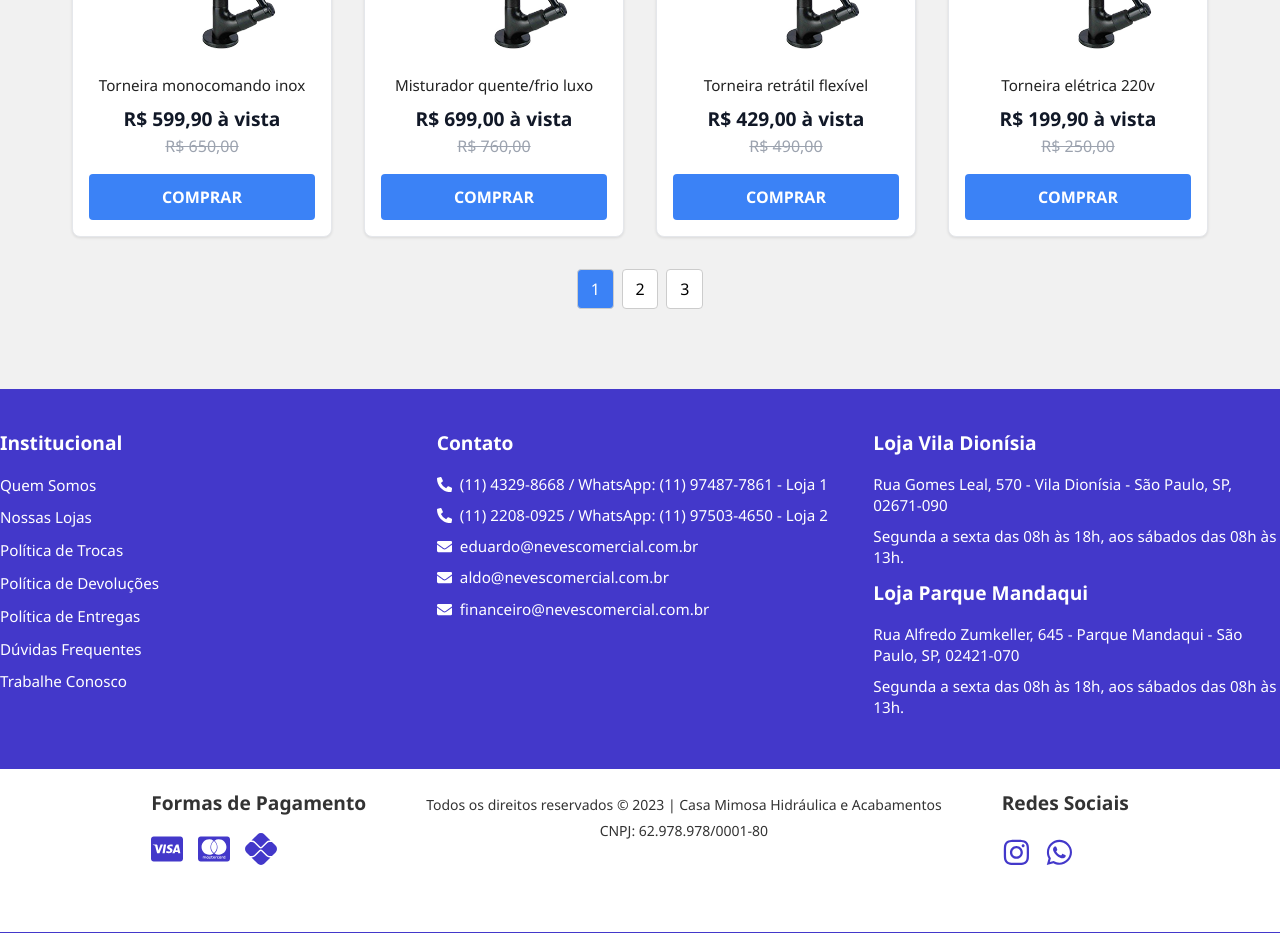
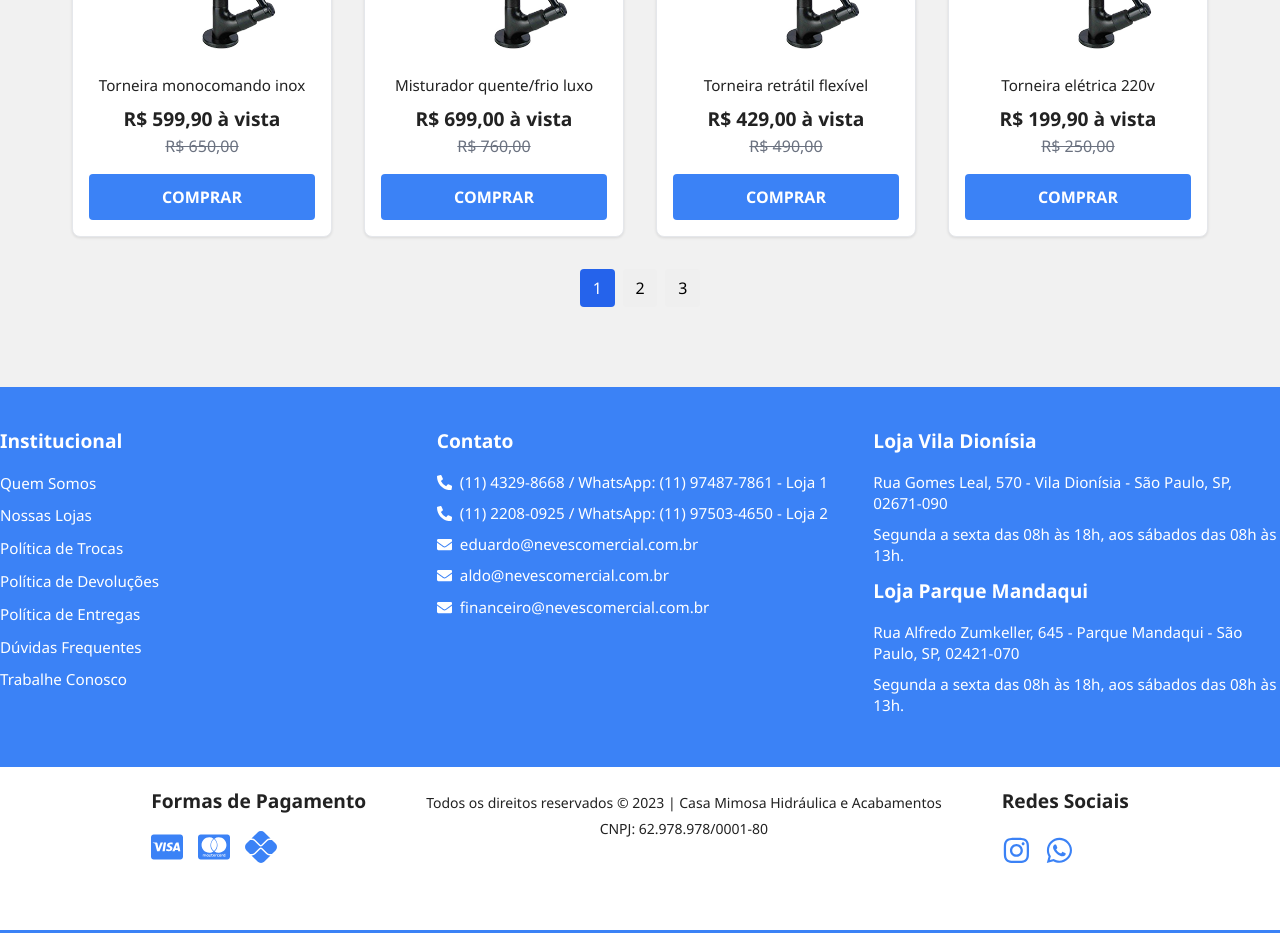
Before and after one commit to Guilherme1Souza/Neves-Comercial, a Next.js app: page /revestimentos-e-pisos in a window 1280 px wide. Shown: the part 1140-2073 px from the top of the page. Built offline with nearby package versions, Linux system fonts and the light colour scheme.

Commit message:
feat(theme): adicionando e implementando theme no estilos

```diff
--- a/src/components/BuscaNav/style.js
+++ b/src/components/BuscaNav/style.js
@@ -12,7 +12,7 @@ export const SearchBox = styled.div`
   border: 1px solid #d1d5db;
   border-radius: 9999px;
   padding: 0.5rem 1rem;
-  background-color: #fff;
+  background: ${({ theme }) => theme.colors.white};
   box-shadow: 0 1px 2px rgba(0, 0, 0, 0.05);
 
   &:focus-within {
@@ -24,10 +24,10 @@ export const SearchBox = styled.div`
 export const Input = styled.input`
   flex: 1;
   border: none;
-  background-color: #fff;
+  background: ${({ theme }) => theme.colors.white};
   outline: none;
   font-size: 0.875rem;
-  color: #000;
+  color: ${({ theme }) => theme.colors.text};
 
   &::placeholder {
     color:rgb(39, 39, 39);
@@ -41,7 +41,7 @@ export const Dropdown = styled.ul`
   z-index: 10;
   width: 100%;
   margin-top: 0.5rem;
-  background-color: #f1f1f1;
+  background: ${({ theme }) => theme.colors.background};
   border-radius: 0.375rem;
   border: 1px solid #d1d5db;
   box-shadow: 0 4px 6px rgba(0, 0, 0, 0.1);
@@ -56,6 +56,6 @@ export const Item = styled.li`
 
   &:hover,
   &.active {
-    background-color: #f3f4f6;
+   background: ${({ theme }) => theme.colors.white};
   }
 `;
--- a/src/components/Footer/style.js
+++ b/src/components/Footer/style.js
@@ -1,8 +1,8 @@
 import styled from "styled-components";
 
 export const Container = styled.footer`
-  background-color: #4338ca;
-  color: #fff;
+  background-color: ${({ theme }) => theme.colors.primary};
+  color: ${({ theme }) => theme.colors.white};
   padding-block: 40px;
 
   @media (max-width: 600px) {
@@ -56,7 +56,7 @@ export const PaymentMethods = styled.div`
   font-size: 2rem;
 
   svg {
-    color: #4338ca;
+    color: ${({ theme }) => theme.colors.primary};
   }
 `;
 
@@ -67,21 +67,17 @@ export const SocialMedia = styled.div`
   margin-bottom: 20px;
 
   a {
-    color: #4338ca;
+    color: ${({ theme }) => theme.colors.primary};
     transition: 0.3s;
-  }
-
-  a:hover {
-    color: #111;
   }
 `;
 
 export const InfoSection = styled.div`
-  background-color: #fff;
+  background-color: ${({ theme }) => theme.colors.white};
   text-align: center;
   padding: 20px 10px;
   font-size: 14px;
-  color: #333;
+  color: ${({ theme }) => theme.colors.text};
   line-height: 1.5;
 
   p {
@@ -98,10 +94,10 @@ export const InfoContent = styled.div`
 `;
 
 export const DeveloperBar = styled.div`
-  background-color: #4338ca;
+  background-color: ${({ theme }) => theme.colors.primary};
   text-align: center;
   padding: 4px 0;
-  color: #fff;
+  color: ${({ theme }) => theme.colors.white};
   font-size: 14px;
   font-weight: 500;
   line-height: 1;
--- a/src/components/Header/style.js
+++ b/src/components/Header/style.js
@@ -5,7 +5,7 @@ export const HeaderWrapper = styled.header`
 `;
 
 export const TopBar = styled.div`
-  background-color: #2563eb;
+  background: ${({ theme }) => theme.colors.primary};
   color: white;
   font-size: 0.875rem;
   text-align: center;
@@ -75,7 +75,7 @@ export const IconGroup = styled.div`
   display: flex;
   align-items: center;
   gap: 2rem;
-  color: #facc15;
+  color: ${({ theme }) => theme.colors.secondary};
 
   @media (max-width: 768px) {
     flex-direction: column;
@@ -97,7 +97,7 @@ export const IconGroupDesktop = styled.div`
   display: flex;
   align-items: center;
   gap: 2rem;
-  color: #facc15;
+  color: ${({ theme }) => theme.colors.secondary};
 
   @media (max-width: 768px) {
     display: none;
@@ -111,13 +111,13 @@ export const IconGroupMobile = styled.div`
     display: flex;
     flex-direction: column;
     gap: 1rem;
-    color: #facc15;
+    color: ${({ theme }) => theme.colors.secondary};
     margin-top: 2rem;
   }
 `;
 
 export const IconLabel = styled.span`
-  color: #374151;
+  color: ${({ theme }) => theme.colors.text};
   font-size: 0.875rem;
   line-height: 1;
 `;
@@ -127,7 +127,7 @@ export const NavWrapper = styled.nav`
   justify-content: center;
   gap: 3.5rem;
   font-size: 0.875rem;
-  color: #374151;
+  color: ${({ theme }) => theme.colors.text};
   padding: 0.75rem 0;
   position: relative;
 
@@ -180,7 +180,7 @@ export const ModuleWrapper = styled.div`
 
 export const ModuleTitle = styled.strong`
   font-size: 1.1rem;
-  color: #0c4a6e;
+  color: ${({ theme }) => theme.colors.primary};
   font-weight: 700;
   margin-bottom: 0.5rem;
   padding-bottom: 0.15rem;
@@ -189,13 +189,13 @@ export const ModuleTitle = styled.strong`
 
 export const SubNavItem = styled.div`
   font-size: 0.9rem;
-  color: #1e293b;
+  color: ${({ theme }) => theme.colors.text};
   cursor: pointer;
   padding: 0.15rem 0;
   transition: color 0.2s;
 
   &:hover {
-    color: #2563eb;
+   color: ${({ theme }) => theme.hover.primary};
   }
 `;
 
@@ -229,7 +229,7 @@ export const MobileMenu = styled.div`
     z-index: 1500;
     gap: 1rem;
     font-size: 1.1rem;
-    color: #1e293b;
+    color: ${({ theme }) => theme.colors.text};
   }
 `;
 
@@ -254,13 +254,13 @@ export const DepartamentosMenu = styled.div`
       background: none;
       border: none;
       font-size: 1rem;
-      color: #2563eb;
+      color: ${({ theme }) => theme.colors.primary};
       margin-bottom: 1rem;
       cursor: pointer;
     }
 
     strong {
-      color: #0c4a6e;
+      color: ${({ theme }) => theme.colors.text};
       margin-top: 1rem;
       margin-bottom: 0.3rem;
     }
@@ -269,7 +269,7 @@ export const DepartamentosMenu = styled.div`
       padding-left: 0rem;
 
       &:hover {
-        color: #0c4a6e;
+        color: ${({ theme }) => theme.hover.primary};
       }
     }
   }
--- a/src/components/Hero/style.js
+++ b/src/components/Hero/style.js
@@ -26,7 +26,7 @@ export const LogoItem = styled.div`
   gap: 12px;
 
    svg {
-    color: #f4e453; /* amarelo */
+    color: ${({ theme }) => theme.colors.secondary};
     font-size: 2rem;
   }
 `;
@@ -37,13 +37,13 @@ export const TextBlock = styled.div`
   line-height: 1.2;
 
   strong {
-    color: #3a45f4; /* azul */
+    color: ${({ theme }) => theme.colors.primary};
     font-weight: bold;
   }
 
   span {
     font-size: 0.85rem;
-    color: #3a45f4;
+    color: ${({ theme }) => theme.colors.primary};
   }
 
 
--- a/src/pages/_app.js
+++ b/src/pages/_app.js
@@ -1,10 +1,14 @@
 import GlobalStyle from "@styles/GlobalStyle";
+import theme from "@styles/theme";
+import { ThemeProvider } from "styled-components";
 
 export default function MyApp({ Component, pageProps }) {
   return (
     <>
-      <GlobalStyle />
-      <Component {...pageProps} />
+      <ThemeProvider theme={theme}>
+        <GlobalStyle />
+        <Component {...pageProps} />
+      </ThemeProvider>
     </>
   );
 }
--- a/src/pages/index.jsx
+++ b/src/pages/index.jsx
@@ -8,7 +8,7 @@ import Footer from "@/components/Footer";
 
 const Container = styled.div`
   min-height: 100vh;
-  background-color: #f1f1f1;
+  background-color: ${({ theme }) => theme.colors.background};
 `;
 
 export default function Home() {
--- a/src/pages/revestimentos-e-pisos.jsx
+++ b/src/pages/revestimentos-e-pisos.jsx
@@ -20,14 +20,14 @@ const Titulo = styled.h1`
   text-align: center;
   font-size: 2rem;
   margin-bottom: 2rem;
-  color: #3b82f6;
+  color: ${({ theme }) => theme.colors.primary};
 `;
 
 const Line = styled.div`
   max-width: 2000px;
   height: 2px;
   margin: 2rem 0;
-  background: #D9D9D9;
+  background: ${({ theme }) => theme.colors.grayLight};
 `;
 
 const Controls = styled.div`
@@ -48,7 +48,7 @@ const Grid = styled.div`
 `;
 
 const Card = styled.div`
-  background: #fff;
+  background: ${({ theme }) => theme.colors.white};
   border: 1px solid #e5e7eb;
   border-radius: 8px;
   text-align: center;
@@ -76,18 +76,18 @@ const Card = styled.div`
 
 
 const PrecoAtual = styled.div`
-  color: #111827;
+  color: ${({ theme }) => theme.colors.text};
   font-size: 1.2rem;
   font-weight: bold;
 `;
 const PrecoAntigo = styled.div`
   text-decoration: line-through;
-  color: #9ca3af;
+  color: ${({ theme }) => theme.colors.gray};
   margin-bottom: 1rem;
 `;
 const Botao = styled.button`
-  background: #3b82f6;
-  color: #fff;
+  background: ${({ theme }) => theme.colors.primary};
+  color: ${({ theme }) => theme.colors.white};
   border: none;
   border-radius: 4px;
   padding: 0.75rem 1rem;
@@ -96,7 +96,7 @@ const Botao = styled.button`
   width: 100%;
   transition: 0.3s;
   &:hover {
-    background: #2563eb;
+    background: ${({ theme }) => theme.hover.primary};
   }
 `;
 
@@ -105,19 +105,19 @@ const Pagination = styled.div`
   justify-content: center;
   gap: 0.5rem;
   margin-top: 2rem;
+
   button {
     padding: 0.5rem 0.8rem;
-    border: 1px solid #ccc;
+    border: none;
     border-radius: 4px;
-    background: #fff;
     cursor: pointer;
     &:hover {
-      background: #3b82f6;
-      color: #fff;
+      background: ${({ theme }) => theme.hover.primary};
+      color: ${({ theme }) => theme.colors.white};
     }
     &.active {
-      background: #3b82f6;
-      color: #fff;
+      background: ${({ theme }) => theme.hover.primary};
+      color: ${({ theme }) => theme.colors.white};
     }
   }
 `;
@@ -154,7 +154,7 @@ export default function RevestimentosePisos() {
     <>
       <Container>
         <Header />
-         <Line/>
+        <Line />
         <BoxProducts>
           <Titulo>Revestimentos e Pisos</Titulo>
 
--- /dev/null
+++ b/styles/theme.js
@@ -0,0 +1,20 @@
+const theme = {
+  colors: {
+    primary: "#3b82f6",
+    secondary: "#facc15",
+    text: "#222",
+    background: "#f1f1f1",
+    white: "#fff",
+    gray: "#6b7280",
+    grayLight: "#d1d5db",
+},
+  hover: {
+    primary: "#2563eb",
+    secondary: "#eab308",
+  },
+  fonts: {
+    main: "'Segoe UI', Tahoma, Geneva, Verdana, sans-serif",
+  },
+};
+
+export default theme;
```
Also changed, not shown: src/components/Marcas/style.js (+5 -5 lines), src/components/Promocoes/style.js (+8 -8 lines), src/components/Testimonials/style.js (+6 -5 lines).
